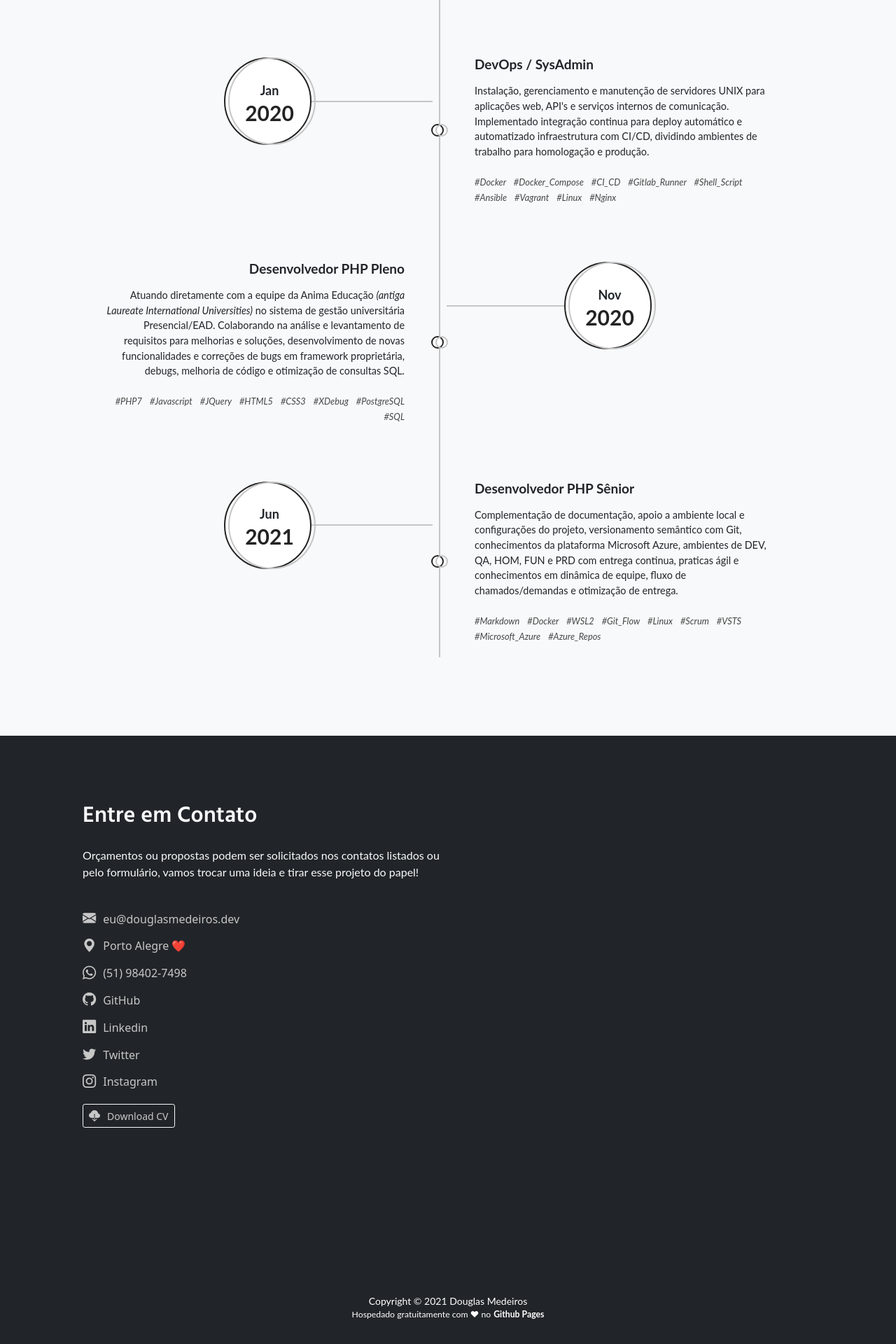
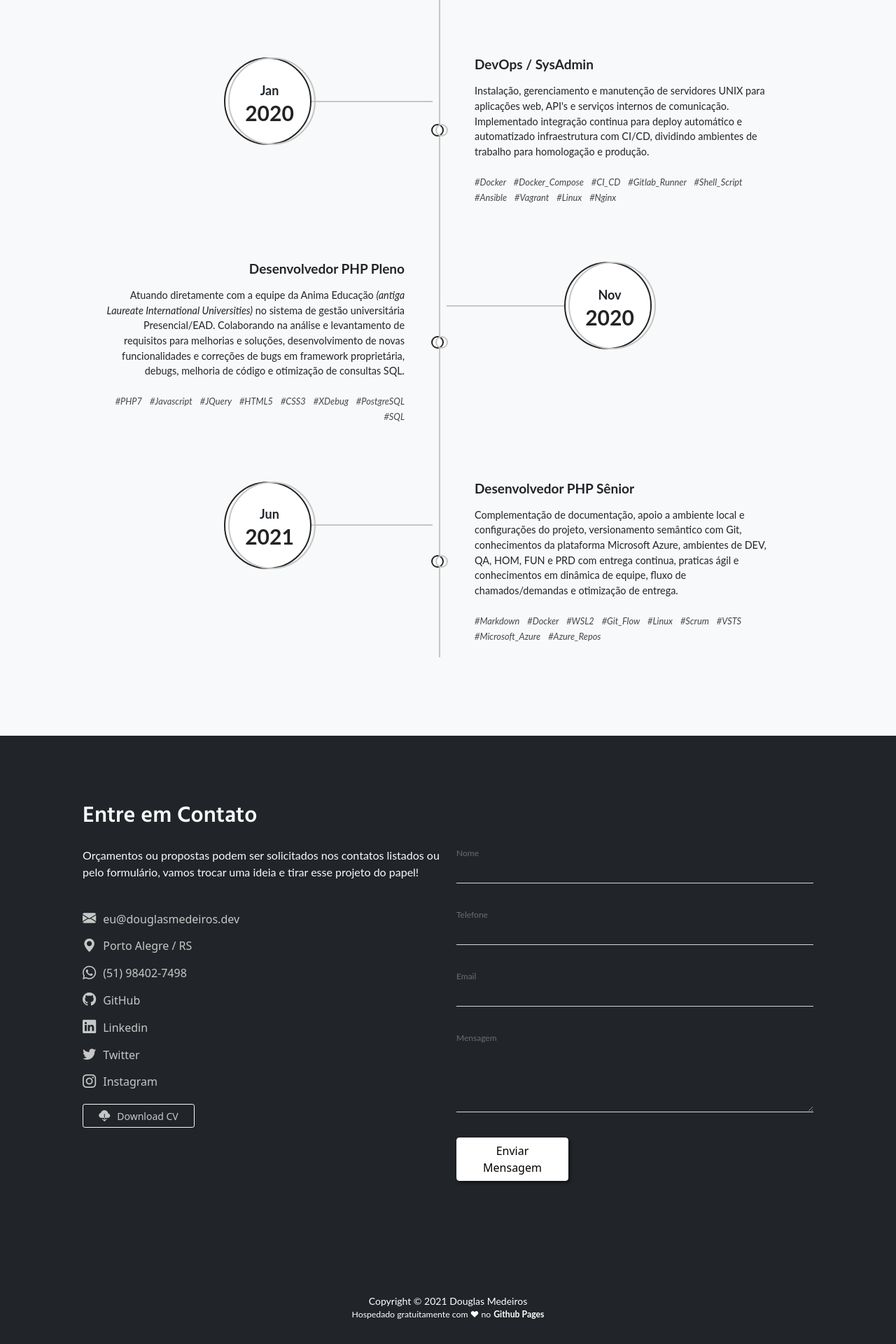
Before and after one commit to medeirosinacio/douglasmedeiros.dev, a Jekyll site: the page built from index.html, in a window 1280 px wide. Shown: the part 3546-5466 px from the top of the page at 70% size. Built offline with Jekyll 4.4.1, drawn with Linux system fonts in a browser that asks for light colours; some web fonts are replaced.

Commit message:
add contact form

```diff
--- a/_includes/sections/contato.html
+++ b/_includes/sections/contato.html
@@ -19,9 +19,9 @@
                     </a>
                 </div>
                 <div class="find-widget">
-                    <a href="about:blank" onclick="return false;">
+                    <a href="https://www.google.com/search?q=Porto+Alegre+Rio+Grande+do+Sul&ie=UTF-8" target="_blank">
                         <i class="bi bi-geo-alt-fill"></i>
-                        Porto Alegre ❤️
+                        Porto Alegre / RS
                     </a>
                 </div>
                 <div class="find-widget">
@@ -64,10 +64,34 @@
             </div>
 
             <div class="col-lg-6" data-aos="fade-left">
-                <form id="staticform" class="d-none staticform text-light" onsubmit="handleSubmit(this); return false;">
+                <div id="success-message" class="success-message d-none">
+                    <div class="card bg-dark text-center">
+                        <div class="card-header text-end">
+                            <i class="bi bi-x-circle" onclick="showForm();"></i>
+                        </div>
+                        <div class="card-body">
+                            <svg id="successAnimation" xmlns="http://www.w3.org/2000/svg" viewBox="0 0 70 70">
+                                <path id="successAnimationResult" fill="#D8D8D8"
+                                      d="M35,60 C21.1928813,60 10,48.8071187 10,35 C10,21.1928813 21.1928813,10 35,10 C48.8071187,10 60,21.1928813 60,35 C60,48.8071187 48.8071187,60 35,60 Z M23.6332378,33.2260427 L22.3667622,34.7739573 L34.1433655,44.40936 L47.776114,27.6305926 L46.223886,26.3694074 L33.8566345,41.59064 L23.6332378,33.2260427 Z"/>
+                                <circle id="successAnimationCircle" cx="35" cy="35" r="24" stroke="#979797"
+                                        stroke-width="2" stroke-linecap="round" fill="transparent"/>
+                                <polyline id="successAnimationCheck" stroke="#979797" stroke-width="2"
+                                          points="23 34 34 43 47 27" fill="transparent"/>
+                            </svg>
+                        </div>
+                        <div class="card-footer" id="success-message-box">
+                            <span class="font-Lato-Bold fs-3">Mensagem enviada!</span><br>
+                            Agora é só aguardar que entro em contato em breve.
+                        </div>
+                    </div>
+                </div>
+                <form id="staticform" class="staticform text-light"
+                      onsubmit="handleSubmit(this); return false;"
+                      data-send="false">
 
                     <input type="hidden" id="accessKey" name="accessKey" value="{{ site.staticforms_api_key }}">
                     <input type="hidden" id="subject" name="subject" value="Mais informações!">
+                    <input type="hidden" name="honeypot" value="only test">
 
                     <div class="form-group label-floating">
                         <label class="control-label" for="name">Nome</label>
@@ -105,11 +129,15 @@
                         </textarea>
                     </div>
 
-                    <div class="form-group label-floating d-none" id="submitErrorBox"></div>
+
+                    <div class="form-group label-floating d-none" id="submitErrorBox">
+                        <i class="bi bi-exclamation-square-fill me-2"></i>
+                        <span id="submitErrorBoxMessage"></span>
+                    </div>
 
                     <div class="form-submit mt-3">
-                        <button class="btn btn-light btn-load-img" type="submit" id="submitFormBtn">
-                            <img src="{{site.srcurl}}/assets/gifs/load_white.gif" class="d-none" height="28">
+                        <button class="btn btn-light btn-load-img font-Lato-Bold" type="submit" id="submitFormBtn">
+                            <img src="{{site.srcurl}}/assets/gifs/spinner.gif" class="d-none" height="28">
                             Enviar Mensagem
                         </button>
                     </div>
--- a/assets/css/index.scss
+++ b/assets/css/index.scss
@@ -207,6 +207,7 @@ main.home .container {
   -webkit-box-shadow: 2px 2px 5px 0px rgba(0, 0, 0, 0.68);
   -moz-box-shadow: 2px 2px 5px 0px rgba(0, 0, 0, 0.68);
   box-shadow: 2px 2px 5px 0px rgba(0, 0, 0, 0.68);
+  width: 160px;
 }
 
 .home-contato .staticform .form-submit button:hover,
@@ -227,6 +228,10 @@ main.home .container {
 .home-contato .staticform .form-group .form-control:-webkit-autofill:active {
   -webkit-text-fill-color: #d2d2d2 !important;
   -webkit-box-shadow: 0 0 0 1000px var(--bs-dark) inset !important;
+}
+
+.home-contato .staticform #submitErrorBox{
+  color: #dd3939;
 }
 
 .home-contato .find-widget {
@@ -262,12 +267,125 @@ main.home .container {
 
 .home-contato .find-widget a.btn {
   animation-duration: 0s;
+  width: 160px;
 }
 
 .home-contato .find-widget a.btn:hover {
   color: #0e0e0e !important;
   background-color: white;
   animation-duration: 0s;
+}
+
+.home-contato{
+  $circle-length: 51px;
+  $check-length: 36px;
+  overflow-x: hidden;
+
+  .success-message .card .card-footer,
+  .success-message .card .card-header,
+  .success-message .card{
+    background-color: transparent;
+    border: 0;
+  }
+
+  .success-message .card .card-header{
+    font-size: 2rem;
+    color: #454545;
+    cursor: pointer;
+  }
+
+  .success-message .card .card-footer{
+    margin-top: -28px;
+    padding: 0;
+  }
+
+  .success-message .card .card-header:hover{
+    color: #6d6d6d;
+  }
+
+  .success-message .card .card-body svg{
+    height: 250px;
+  }
+
+  @keyframes scaleAnimation {
+    0% {
+      opacity: 0;
+      transform: scale(1.5);
+    }
+    100% {
+      opacity: 1;
+      transform: scale(1);
+    }
+  }
+
+  @keyframes drawCircle {
+    0% {
+      stroke-dashoffset: $circle-length;
+    }
+    100% {
+      stroke-dashoffset: 0;
+    }
+  }
+
+  @keyframes drawCheck {
+    0% {
+      stroke-dashoffset: $check-length;
+    }
+    100% {
+      stroke-dashoffset: 0;
+    }
+  }
+
+  @keyframes fadeOut {
+    0% {
+      opacity: 1;
+    }
+    100% {
+      opacity: 0;
+    }
+  }
+
+  @keyframes fadeIn {
+    0% {
+      opacity: 0;
+    }
+    100% {
+      opacity: 1;
+    }
+  }
+
+  #successAnimationCircle {
+    stroke-dasharray: $circle-length $circle-length;
+    stroke: #FFF;
+  }
+
+  #successAnimationCheck {
+    stroke-dasharray: $check-length $check-length;
+    stroke: #FFF;
+  }
+
+  #successAnimationResult {
+    fill: #FFF;
+    opacity: 0;
+  }
+
+  #successAnimation.animated {
+    animation: 1s ease-out 0s 1 both scaleAnimation;
+
+    #successAnimationCircle {
+      animation: 1s cubic-bezier(0.77, 0, 0.175, 1) 0s 1 both drawCircle,
+      0.3s linear 0.9s 1 both fadeOut;
+    }
+
+    #successAnimationCheck {
+      animation: 1s cubic-bezier(0.77, 0, 0.175, 1) 0s 1 both drawCheck,
+      0.3s linear 0.9s 1 both fadeOut;
+    }
+
+    #successAnimationResult {
+      animation: 0.3s linear 0.9s both fadeIn;
+    }
+  }
 }
 
 @include media-breakpoint-down(xxl) {
```
Also changed, not shown: assets/scripts/form.js (+37 -10 lines), assets/gifs/spinner.gif (added).
